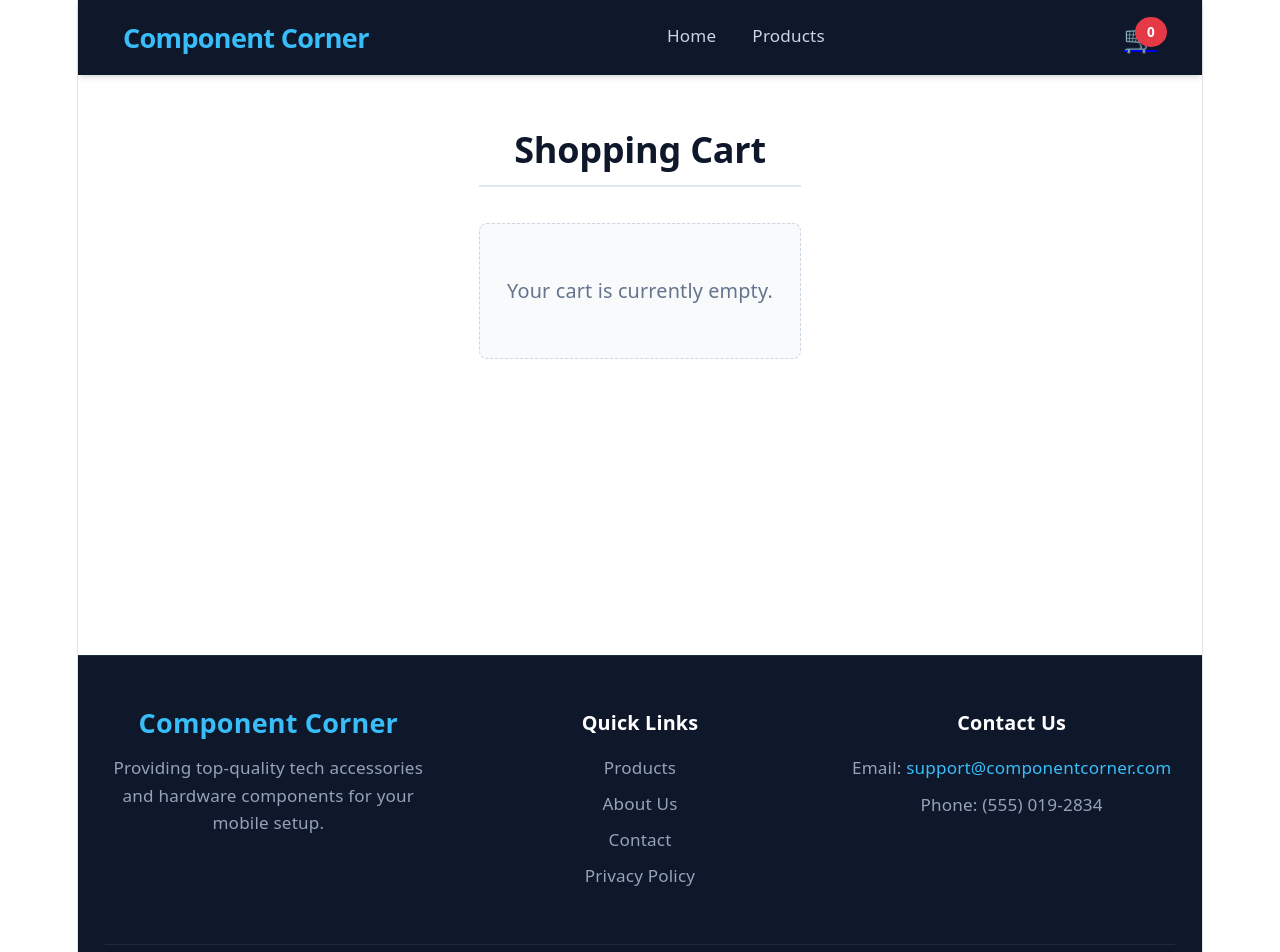
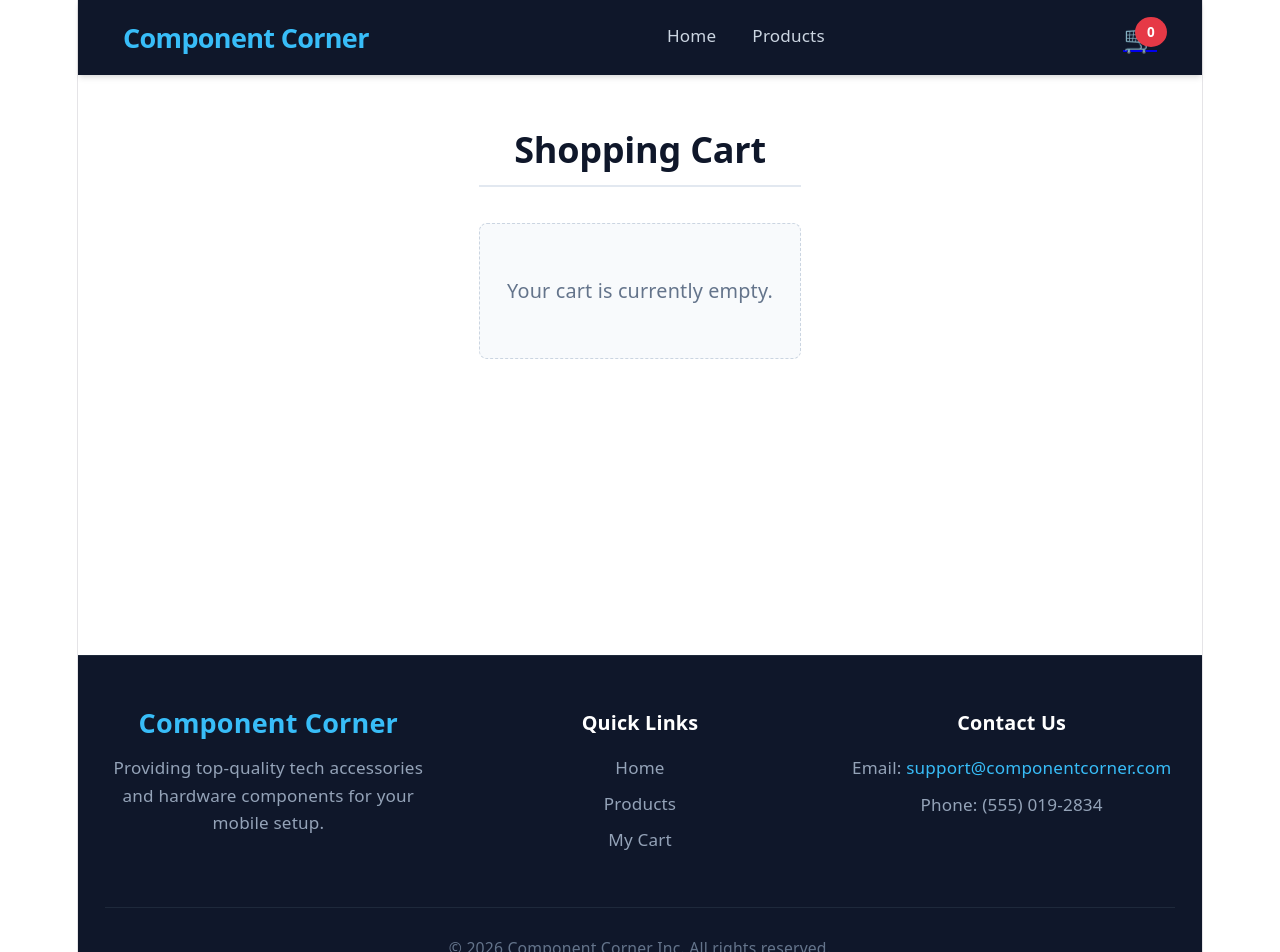
Before and after one commit to Frasse007/appdev2-multipage, a React (Vite) app in the folder componentcorner/: page /cart in a window 1280 px wide. Shown: the top 952 px of the page. Built offline with nearby package versions, Linux system fonts and the light colour scheme.

Commit message:
Fix footer to only include Link components

```diff
--- a/componentcorner/src/components/Footer.jsx
+++ b/componentcorner/src/components/Footer.jsx
@@ -1,4 +1,5 @@
 import './Footer.css';
+import { Link } from 'react-router-dom'
 
 function Footer ({ storeName, description, contactEmail, contactPhone, copyright }) {
     return (
@@ -12,10 +13,9 @@
             <div className="footer-section">
             <h4 className="footer-subheading">Quick Links</h4>
             <ul className="footer-links">
-                <li><a href="#products">Products</a></li>
-                <li><a href="#about">About Us</a></li>
-                <li><a href="#contact">Contact</a></li>
-                <li><a href="#privacy">Privacy Policy</a></li>
+                <li><Link to="/">Home</Link></li>
+                <li><Link to="/products">Products</Link></li>
+                <li><Link to="/cart">My Cart</Link></li>
             </ul>
             </div>
 
```
